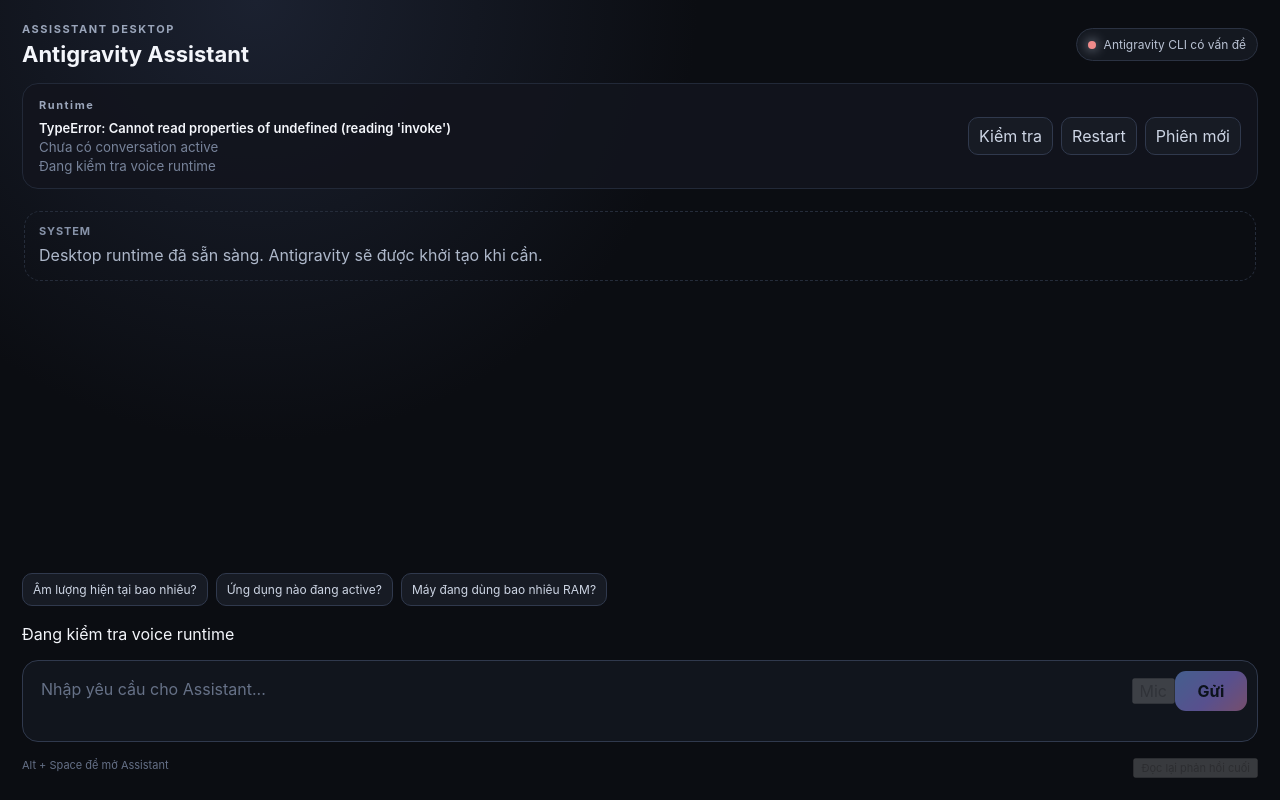
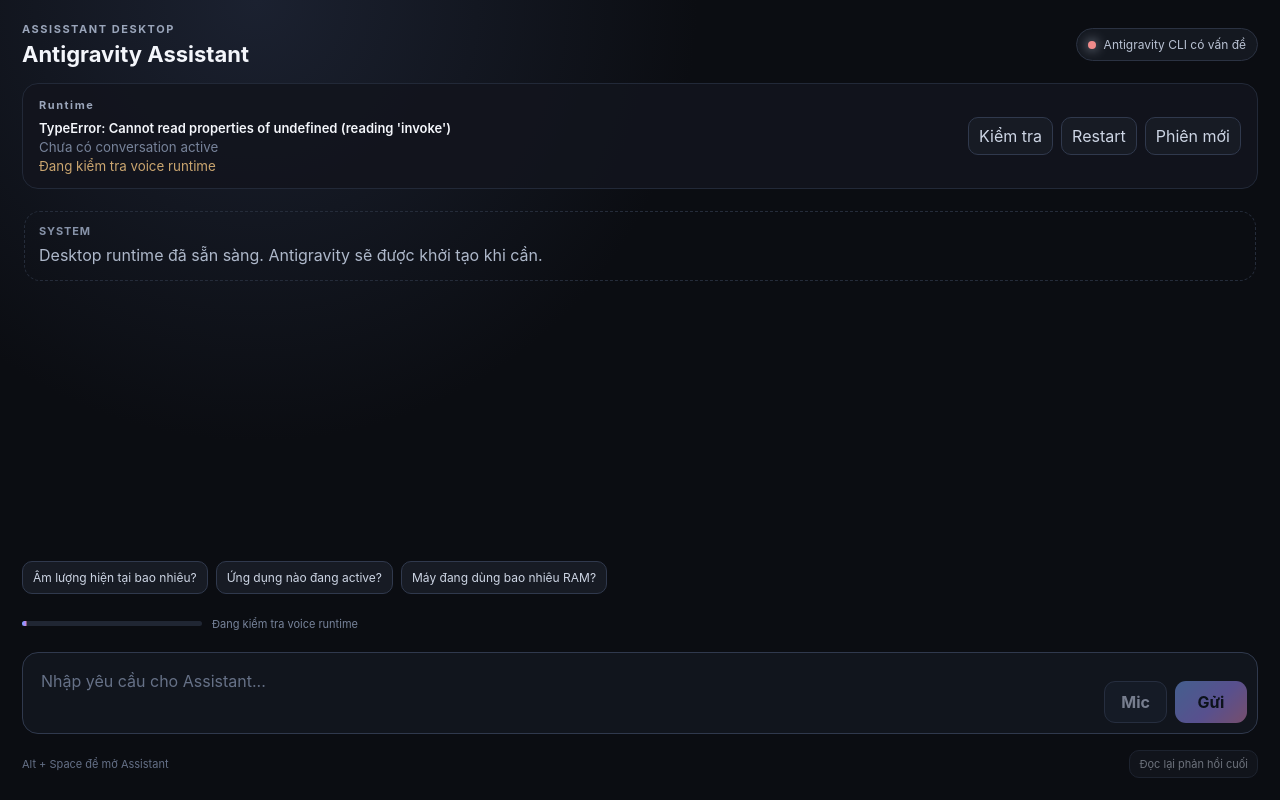
Before and after one commit to Vo-Xuan-Duong/Assisstant_Desktop, a React (Vite) app in the folder apps/desktop/: page / in a window 1280 px wide. Built offline with nearby package versions, Linux system fonts and the light colour scheme.

Commit message:
feat: style desktop voice controls and level meter

```diff
--- a/apps/desktop/src/styles.css
+++ b/apps/desktop/src/styles.css
@@ -12,7 +12,7 @@ button, textarea { font: inherit; }
 button { cursor: pointer; }
 button:disabled { cursor: not-allowed; opacity: .5; }
 
-.app-shell { min-height: 100vh; display: grid; grid-template-rows: auto auto minmax(280px, 1fr) auto auto auto; gap: 16px; padding: 22px; }
+.app-shell { min-height: 100vh; display: grid; grid-template-rows: auto auto minmax(280px, 1fr) auto auto auto auto; gap: 16px; padding: 22px; }
 .topbar { display: flex; justify-content: space-between; align-items: center; gap: 16px; }
 .eyebrow, .section-label { margin: 0 0 5px; color: #9aa5ba; font-size: 11px; font-weight: 700; letter-spacing: .14em; }
 h1 { margin: 0; font-size: 22px; font-weight: 650; }
@@ -20,12 +20,16 @@ h1 { margin: 0; font-size: 22px; font-weight: 650; }
 .status-dot { width: 8px; height: 8px; border-radius: 50%; background: #7c879b; box-shadow: 0 0 12px currentColor; }
 .runtime-available .status-dot { background: #6bd8a6; }
 .runtime-missing .status-dot, .runtime-unhealthy .status-dot { background: #f08b8b; }
+.state-listening .status-dot { background: #80a9ff; }
+.state-speaking .status-dot { background: #c58cff; }
 .runtime-card { display: flex; justify-content: space-between; align-items: center; gap: 18px; padding: 14px 16px; border: 1px solid #222938; border-radius: 16px; background: rgba(18, 21, 29, .9); }
 .runtime-card div:first-child { display: grid; gap: 3px; }
 .runtime-card strong { font-size: 13px; font-weight: 600; }
 .runtime-card small { color: #77839a; overflow-wrap: anywhere; }
+.runtime-card .voice-ready { color: #70cfa4; }
+.runtime-card .voice-warning { color: #caa56f; }
 .runtime-actions { display: flex; flex-wrap: wrap; justify-content: flex-end; gap: 8px; }
-.secondary, .quick-prompts button { border: 1px solid #30394d; border-radius: 10px; background: #171b24; color: #cdd5e4; padding: 8px 10px; }
+.secondary, .quick-prompts button, .footer-action { border: 1px solid #30394d; border-radius: 10px; background: #171b24; color: #cdd5e4; padding: 8px 10px; }
 .conversation { overflow: auto; display: flex; flex-direction: column; gap: 12px; padding: 6px 2px 8px; scrollbar-width: thin; }
 .message { max-width: 88%; padding: 12px 14px; border-radius: 16px; border: 1px solid #252c3a; background: #151923; }
 .message span { display: block; margin-bottom: 5px; color: #8793a9; font-size: 11px; font-weight: 700; text-transform: uppercase; letter-spacing: .08em; }
@@ -36,10 +40,19 @@ h1 { margin: 0; font-size: 22px; font-weight: 650; }
 .thinking-dots { letter-spacing: .12em; animation: pulse 1.2s ease-in-out infinite; }
 .quick-prompts { display: flex; gap: 8px; overflow-x: auto; padding-bottom: 2px; }
 .quick-prompts button { white-space: nowrap; font-size: 12px; }
+.voice-strip { display: grid; grid-template-columns: minmax(80px, 180px) 1fr; align-items: center; gap: 10px; min-height: 24px; color: #77839a; font-size: 11px; }
+.voice-meter { height: 5px; overflow: hidden; border-radius: 999px; background: #202633; }
+.voice-meter span { display: block; width: 100%; height: 100%; transform-origin: left center; border-radius: inherit; background: linear-gradient(90deg, #78a7ff, #9e8cff 55%, #db87bc); transition: transform 70ms linear; }
+.state-listening .voice-meter { box-shadow: 0 0 18px rgba(120, 167, 255, .22); }
 .composer { display: grid; grid-template-columns: 1fr auto; gap: 10px; padding: 10px; border: 1px solid #30394d; border-radius: 16px; background: #11151d; }
 textarea { resize: none; border: 0; outline: 0; background: transparent; color: #f5f7fb; padding: 7px 8px; line-height: 1.45; }
 textarea::placeholder { color: #667187; }
-.primary { align-self: end; min-width: 72px; border: 0; border-radius: 11px; padding: 10px 16px; color: #09101a; font-weight: 750; background: linear-gradient(135deg, #78a7ff, #9e8cff 55%, #db87bc); }
-footer { display: flex; justify-content: space-between; gap: 12px; color: #657087; font-size: 11px; }
+.composer-actions { align-self: end; display: flex; gap: 8px; }
+.primary, .voice-button { min-height: 39px; border: 0; border-radius: 11px; padding: 10px 16px; font-weight: 750; }
+.primary { min-width: 72px; color: #09101a; background: linear-gradient(135deg, #78a7ff, #9e8cff 55%, #db87bc); }
+.voice-button { min-width: 58px; color: #dce6ff; border: 1px solid #3b4761; background: #1a2130; }
+.state-listening .voice-button { color: #fff; border-color: #7fa6ff; box-shadow: 0 0 20px rgba(126, 165, 255, .28); }
+footer { display: flex; justify-content: space-between; align-items: center; gap: 12px; color: #657087; font-size: 11px; }
+.footer-action { padding: 6px 9px; font-size: 11px; }
 @keyframes pulse { 50% { opacity: .25; } }
-@media (max-width: 600px) { .topbar, .runtime-card, footer { align-items: flex-start; flex-direction: column; } .runtime-actions { justify-content: flex-start; } .message { max-width: 96%; } }
+@media (max-width: 600px) { .topbar, .runtime-card, footer { align-items: flex-start; flex-direction: column; } .runtime-actions { justify-content: flex-start; } .message { max-width: 96%; } .voice-strip { grid-template-columns: 1fr; } }
```
